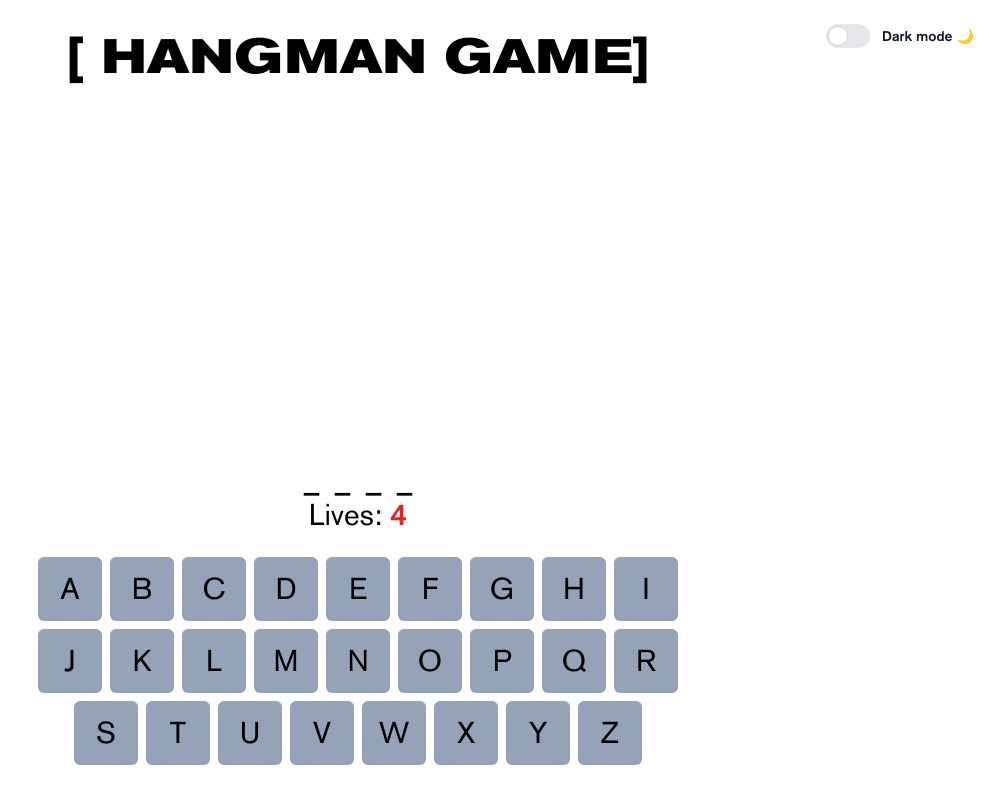
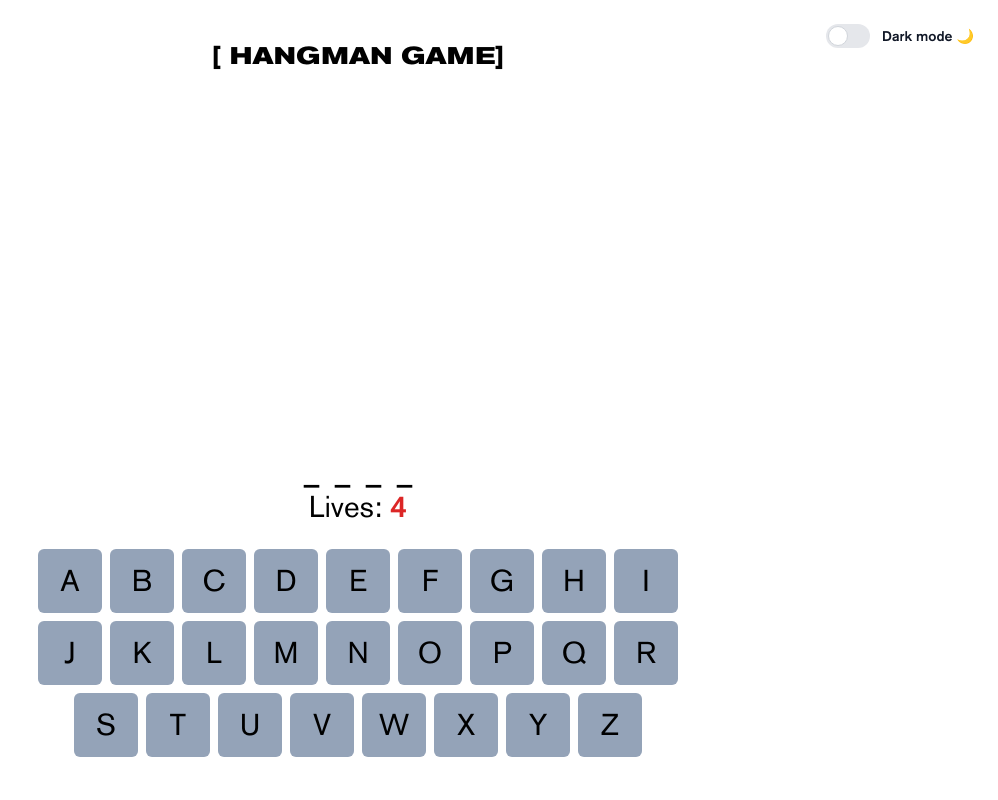
Before and after one commit to InfinityScripter/vite-hang-man, a website built with Vite: page index.html in a window 1280 px wide. Both pictures are taken after a click on the button "Start Game". Shown: the whole page, without its empty margins (282-1280 px from the left). Built offline with nearby package versions, Linux system fonts and the light colour scheme.

Commit message:
add adaptive for logo

```diff
--- a/index.html
+++ b/index.html
@@ -21,7 +21,7 @@
 </label>
         <label for="toggleDarkMode" class="text-2xl"></label>
       </div>
-     <h1 class="logo">[ HANGMAN GAME]</h1>
+     <h1 id="logo" class="logo">[ HANGMAN GAME]</h1>
      <div id="game" class="text-1xl sm:text-2xl md:text-3xl mt-10 flex flex-col items-center" >
       <button id="StartGameButton" class="button-primary" >Start Game</button>
      </div>
--- a/src/scripts/game.js
+++ b/src/scripts/game.js
@@ -1,6 +1,7 @@
 import { WORDS, KEYBOARD_LETTERS } from "./CONSTS.JS";
 
 const gameDiv = document.getElementById('game');
+const logoH1 = document.getElementById('logo');
 
 const createPlaceholdersHTML = () => {
     const wordToGuess = sessionStorage.getItem("wordToGuess");
@@ -41,6 +42,7 @@
 }
 
 export const startGame = () => {
+logoH1.classList.add('logo-sm');
 const randomIndex = Math.floor(Math.random() * WORDS.length);
 const wordToGuess = WORDS[randomIndex]
 sessionStorage.setItem("wordToGuess", wordToGuess);
--- a/src/styles/styles.css
+++ b/src/styles/styles.css
@@ -32,10 +32,14 @@
     @apply h-screen flex flex-col justify-center items-center dark:text-white dark:bg-zinc-800;
   }
   .logo {
-    @apply text-2xl sm:text-4xl md:text-5xl font-bold;
+    @apply text-xl sm:text-4xl md:text-5xl font-bold;
+  }
+
+  .logo-sm {
+    @apply text-xl sm:text-2xl md:text-2xl font-semibold;
   }
   .button-primary {
-    @apply dark:bg-indigo-300 dark:hover:bg-indigo-600 bg-slate-200 rounded-md font-medium px-5 py-2 hover:bg-slate-200;
+    @apply flex justify-center items-center dark:bg-indigo-300 dark:hover:bg-indigo-600 bg-slate-200 rounded-md font-medium px-5 py-2 hover:bg-slate-200;
   }
 
   .placeholders-wrapper{
```
